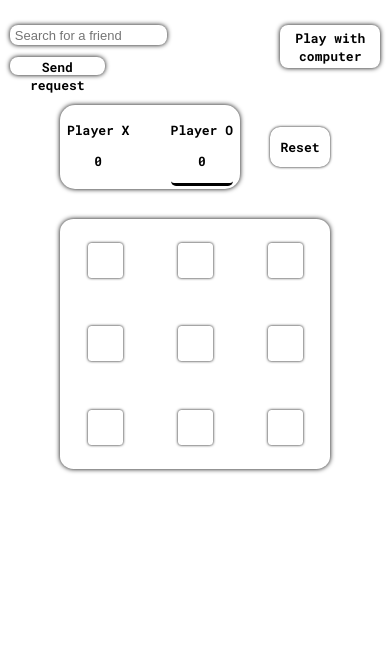
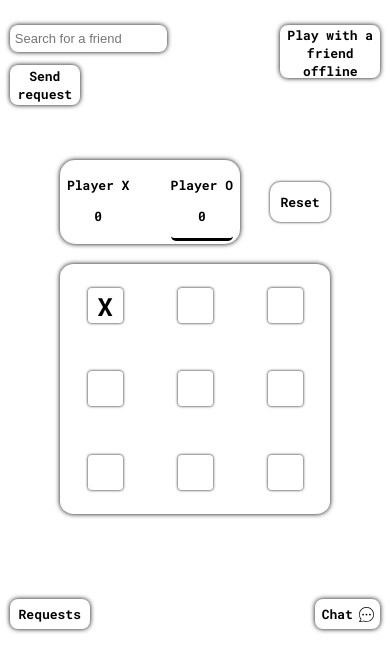
Before and after one commit to mruqqie/tictactoe, a React (Create React App) app: page / in a window 390 px wide. Shown: the top 672 px of the page. Built offline with nearby package versions, Linux system fonts and the light colour scheme; the HTML template or start-up script is replaced by a standard one.

Commit message:
modified:   src/App.js 	modified:   src/components/playtype/Pwc.css 	modified:   src/components/playtype/Pwc.jsx 	modified:   src/components/playtype/Pwf.jsx 	new file:   src/imgs/chaticon.svg

```diff
--- a/src/App.js
+++ b/src/App.js
@@ -1,11 +1,12 @@
 import Pwf from "./components/playtype/Pwf";
 import "./App.css";
+import Pwc from "./components/playtype/Pwc";
 
 
 function App() {
 	return (
 		<div className="App">
-			<Pwf />
+			<Pwc />
 		</div>
 	);
 }
--- a/src/components/playtype/Pwc.css
+++ b/src/components/playtype/Pwc.css
@@ -61,7 +61,7 @@
     background-color: white;
     border-radius: 8px;
     box-shadow: 0px 0px 5px black;
-    width: 120px;
+    width: 130px;
     height: 40px;
     align-self: center;
     font-family: "Roboto Mono", sans-serif;
@@ -79,7 +79,7 @@
     border-radius: 8px;
     box-shadow: 0px 0px 5px black;
     width: 220px;
-    height: 40px;
+    height: 45px;
     margin-bottom: 15px;
     margin-top: 10px;
     align-self: center;
@@ -90,6 +90,58 @@
 
 .playOffline:hover {
     box-shadow: 0px 0px 7px black;
+}
+
+.req--chat {
+    display: flex;
+    width: 95vw;
+    margin: 0px auto;
+    height: 40px;
+    justify-content: space-between;
+    margin-bottom: 10px;
+}
+
+.req {
+    border: none;
+    background-color: white;
+    border-radius: 8px;
+    box-shadow: 0px 0px 5px black;
+    width: 100px;
+    height: 40px;
+    align-self: center;
+    font-family: "Roboto Mono", sans-serif;
+    cursor: pointer;
+    font-size: medium;
+}
+
+.req:hover {
+    box-shadow: 0px 0px 7px black;
+}
+
+.chat {
+    display: flex;
+    align-items: center;
+    justify-content: center;
+    gap: 6px;
+    border: none;
+    background-color: white;
+    border-radius: 8px;
+    box-shadow: 0px 0px 5px black;
+    width: 80px;
+    height: 40px;
+    align-self: center;
+    font-family: "Roboto Mono", sans-serif;
+    cursor: pointer;
+    font-size: medium;
+}
+
+.chat:hover {
+    box-shadow: 0px 0px 7px black;
+}
+
+.chatIcon {
+    width: 20px;
+    height: 20px;
 }
 
 @media (max-width: 800px) {
@@ -103,12 +155,20 @@
     }
 
     .sendReq {
-        width: 120px;
+        width: 130px;
         height: 30px;
     }
 
     .playOffline {
         width: 220px;
+        height: 45px;
+    }
+
+    .req {
+        height: 30px;
+    }
+
+    .chat {
         height: 30px;
     }
 }
@@ -119,31 +179,53 @@
     }
     .score--reset {
         width: 350px;
-        margin-bottom: 30px;
+        margin-bottom: 20px;
+        margin-top: 30px;
     }
+
     .searchForm {
         flex-direction: column;
-        height: 60px;
+        height: 80px;
         width: 205px;
     }
 
     .searchInput {
         width: 200px;
+        height: 25px;
         font-size: medium;
     }
 
     .sendReq {
         width: 95px;
-        height: 23px;
+        height: 40px;
         font-size: small;
         align-self: start;
     }
 
     .playOffline {
         width: 160px;
-        height: 23px;
+        height: 40px;
         font-size: small;
         align-self: auto;
+    }
+
+    .req--chat {
+        padding-top: 40px;
+    }
+
+    .req {
+        font-size: small;
+        width: 80px;
+    }
+
+    .chat {
+        font-size: small;
+        width: 65px;
+    }
+
+    .chatIcon {
+        width: 15px;
+        height: 15px;
     }
 }
 
@@ -154,35 +236,41 @@
         align-items: center;
         grid-column-gap: 0px;
     }
+
     .score--reset {
         width: 270px;
-        margin-bottom: 30px;
+        margin-bottom: 20px;
+        margin-top: 40px;
     }
+
     .searchForm {
         flex-direction: column;
-        height: 50px;
+        height: 80px;
         width: 205px;
     }
 
     .searchInput {
         width: 150px;
-        height: 18px;
+        height: 25px;
         padding-left: 5px;
         font-size: small;
     }
 
     .sendReq {
-        width: 95px;
-        height: 18px;
+        width: 70px;
+        height: 40px;
         font-size: small;
         align-self: start;
     }
 
     .playOffline {
         width: 100px;
-        height: 43px;
+        height: 53px;
         align-self: auto;
         font-size: small;
+    }
+    .req--chat {
+        padding-top: 60px;
     }
 }
 
--- a/src/components/playtype/Pwc.jsx
+++ b/src/components/playtype/Pwc.jsx
@@ -1,8 +1,9 @@
 import React, { useState, useEffect } from "react";
 import Box from "../box/Box";
-import "./Pwc.css";
 import Reset from "../reset/Reset";
 import ScoreBoard from "../scoreBoard/ScoreBoard";
+import chatIcon from "../../imgs/chaticon.svg";
+import "./Pwc.css";
 
 const Pwc = () => {
 	const [search, setSearch] = useState("");
@@ -270,6 +271,13 @@ const Pwc = () => {
 					);
 				})}
 			</div>
+			<div className="req--chat">
+				<button className="req">Requests</button>
+				<button className="chat">
+					<div>Chat</div>
+					<img className="chatIcon" src={chatIcon} />
+				</button>
+			</div>
 		</div>
 	);
 };
--- a/src/components/playtype/Pwf.jsx
+++ b/src/components/playtype/Pwf.jsx
@@ -1,8 +1,9 @@
 import React, { useState } from "react";
 import Box from "../box/Box";
-import "./Pwc.css";
 import Reset from "../reset/Reset";
 import ScoreBoard from "../scoreBoard/ScoreBoard";
+import chatIcon from "../../imgs/chaticon.svg";
+import "./Pwc.css";
 
 const Pwf = () => {
 	const [search, setSearch] = useState("");
@@ -104,6 +105,13 @@ const Pwf = () => {
 					);
 				})}
 			</div>
+			<div className="req--chat">
+				<button className="req">Requests</button>
+				<button className="chat">
+					<div>Chat</div>
+					<img className="chatIcon" src={chatIcon} />
+				</button>
+			</div>
 		</div>
 	);
 };
```
Also changed, not shown: src/imgs/chaticon.svg (added).
